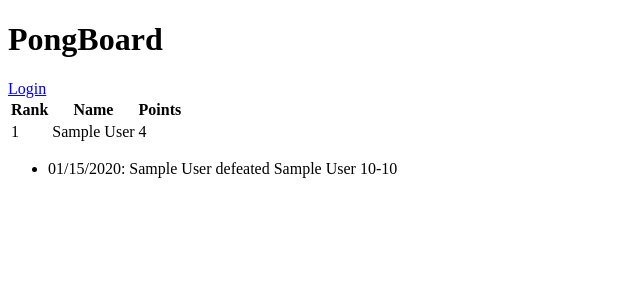
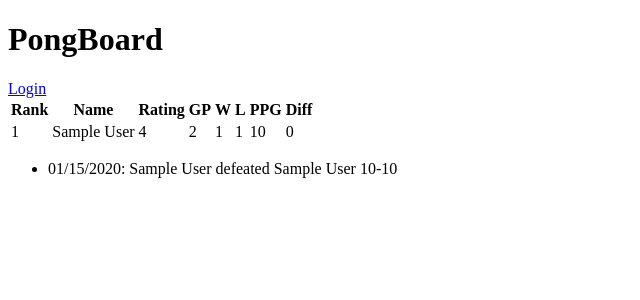
Before and after one commit to paulijosey/pong-board, a Django app: page / in a window 1280 px wide. Shown: the top 300 px of the page, without its empty margins (0-640 px from the left). Run offline with Django 3.2, Linux system fonts and the light colour scheme; tables that the repository leaves empty hold one stand-in row (values such as "Sample post").

Commit message:
Add new stats to HTML template

```diff
--- a/leaderboard/templates/home.html
+++ b/leaderboard/templates/home.html
@@ -36,13 +36,23 @@
             <tr>
                 <th>Rank</th>
                 <th>Name</th>
-                <th>Points</th>
+                <th>Rating</th>
+                <th>GP</th>
+                <th>W</th>
+                <th>L</th>
+                <th>PPG</th>
+                <th>Diff</th>
             </tr>
             {% for ranking in leaderboard %}
                 <tr id='player-ranking'>
                     <td>{{ forloop.counter }}</td>
                     <td>{{ ranking.player.full_name }}</td>
                     <td>{{ ranking.rating }}</td>
+                    <td>{{ ranking.games_played }}</td>
+                    <td>{{ ranking.wins }}</td>
+                    <td>{{ ranking.losses }}</td>
+                    <td>{{ ranking.points_per_game|floatformat }}</td>
+                    <td>{{ ranking.point_differential }}</td>
                 </tr>
             {% endfor %}
         </table>
```
